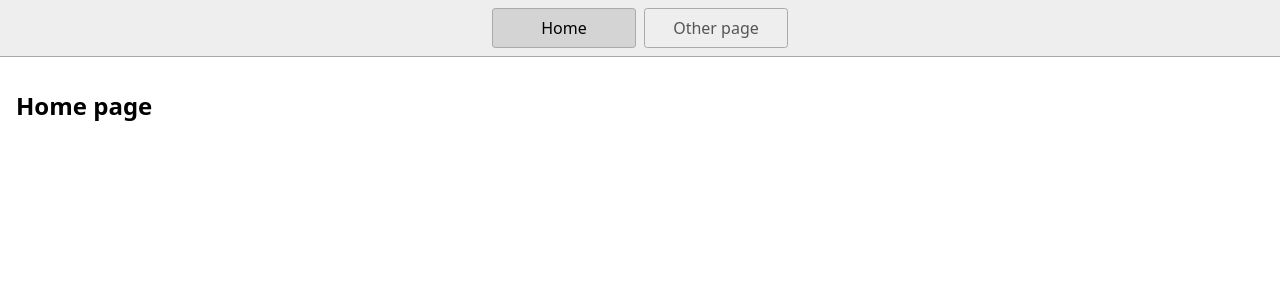
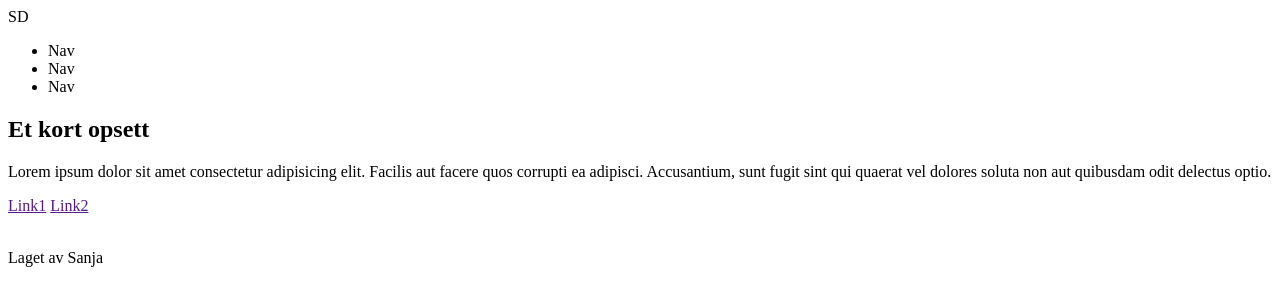
Before and after one commit to Sanja-max/oppgave5, a website: page index.html in a window 1280 px wide. Drawn offline with Linux system fonts and the light colour scheme.

Commit message:
edret ting

```diff
--- a/index.html
+++ b/index.html
@@ -4,20 +4,38 @@
     <title>Home</title>
     <meta charset="UTF-8" />
     <meta name="viewport" content="width=device-width" />
-    <!--
-      Need a visual blank slate?
-      Remove all code in `styles.css`!
-    -->
+
     <link rel="stylesheet" href="styles.css" />
     <script type="module" src="script.js"></script>
     </head>
     <body>
+      <header>
+        <div class="headerLogo">SD</div>
         <nav>
-      <a href="/" aria-current="page">Home</a>
-      <a href="/page2.html">Other page</a>
+          <ul>
+            <li>Nav</li>
+            <li>Nav</li>
+            <li>Nav</li>
+          </ul>
         </nav>
+       </header>
        <main>
-      <h1>Home page</h1>
+        <section class="firstSection">
+          <div class="card">
+            <div class="cardText">
+              <h1>Et kort opsett</h1>
+              <p>Lorem ipsum dolor sit amet consectetur adipisicing elit. Facilis aut facere quos corrupti ea adipisci. Accusantium, sunt fugit sint qui quaerat vel dolores soluta non aut quibusdam odit delectus optio.</p>
+              <div class="cardLinks">
+                <a href="">Link1</a>
+                <a href="">Link2</a>
+              </div>
+            </div>
+            <img class="classImg" src="" alt="">
+          </div>
+        </section>
        </main>
+       <footer>
+        <p>Laget av Sanja</p>
+       </footer>
     </body>
 </html>
--- a/styles.css
+++ /dev/null
@@ -1,46 +0,0 @@
-* {
-  box-sizing: border-box;
-}
-
-body {
-  margin: 0;
-  font-family: system-ui, sans-serif;
-  color: black;
-  background-color: white;
-}
-
-nav {
-  display: flex;
-  flex-wrap: wrap;
-  align-items: center;
-  justify-content: center;
-  padding: 0.5rem;
-  gap: 0.5rem;
-  border-bottom: solid 1px #aaa;
-  background-color: #eee;
-}
-
-nav a {
-  display: inline-block;
-  min-width: 9rem;
-  padding: 0.5rem;
-  border-radius: 0.2rem;
-  border: solid 1px #aaa;
-  text-align: center;
-  text-decoration: none;
-  color: #555;
-}
-
-nav a[aria-current='page'] {
-  color: #000;
-  background-color: #d4d4d4;
-}
-
-main {
-  padding: 1rem;
-}
-
-h1 {
-  font-weight: bold;
-  font-size: 1.5rem;
-}
```
Also changed, not shown: 1 other file. Lines whose indentation alone changed are shown as unchanged.
